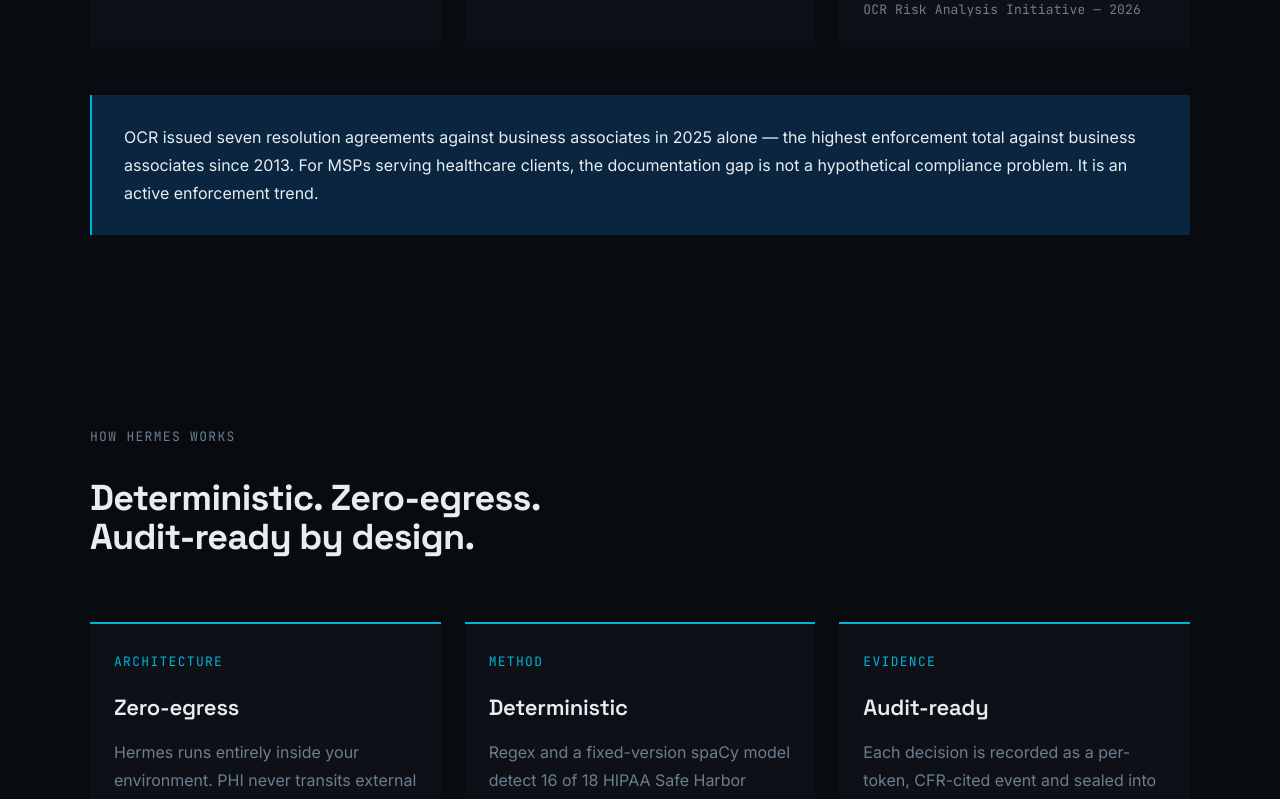
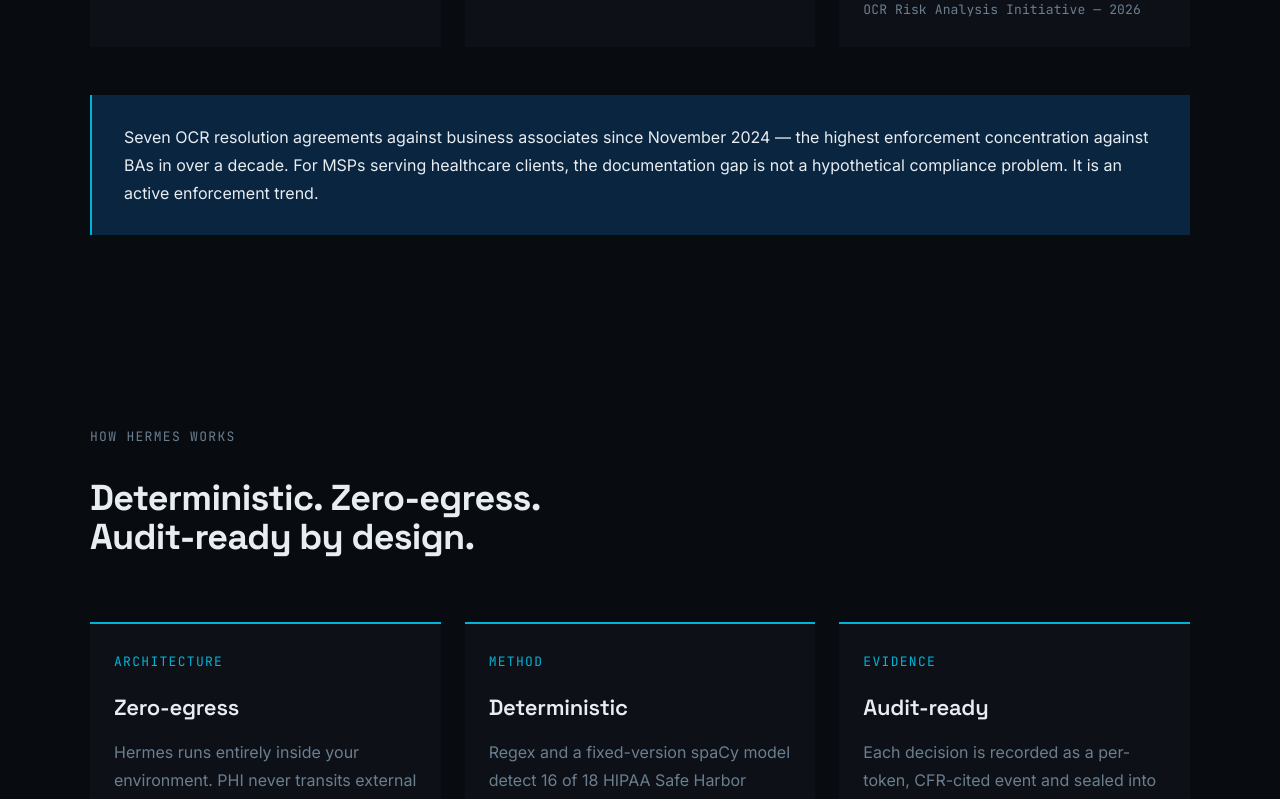
Before and after one commit to g1n0mag1k/hermes-compliance-framework, a Next.js app in the folder landing/: page / in a window 1280 px wide. Shown: the part 2100-2899 px from the top of the page. Built offline with nearby package versions, Linux system fonts and the light colour scheme.

Commit message:
Fix OCR BA enforcement stat wording on landing page
Replace inaccurate 'in 2025 alone' framing with BakerHostetler-aligned
language covering agreements since November 2024.

Co-authored-by: rogersandy90 <rogersandy90@gmail.com>

```diff
--- a/landing/components/Problem.tsx
+++ b/landing/components/Problem.tsx
@@ -85,9 +85,9 @@ export function Problem() {
 
         <div className="mt-12 bg-signal-dim border-l-2 border-signal px-8 py-7">
           <p className="font-body text-body text-ink">
-            OCR issued seven resolution agreements against business associates
-            in 2025 alone — the highest enforcement total against business
-            associates since 2013. For MSPs serving healthcare clients, the
+            Seven OCR resolution agreements against business associates since
+            November 2024 — the highest enforcement concentration against BAs
+            in over a decade. For MSPs serving healthcare clients, the
             documentation gap is not a hypothetical compliance problem. It is
             an active enforcement trend.
           </p>
--- a/landing/components/SocialProof.tsx
+++ b/landing/components/SocialProof.tsx
@@ -7,7 +7,8 @@
 const STATS: readonly { figure: string; label: string; source: string }[] = [
   {
     figure: "7",
-    label: "OCR resolution agreements against business associates in 2025 alone",
+    label:
+      "Seven OCR resolution agreements against business associates since November 2024 — the highest enforcement concentration against BAs in over a decade.",
     source: "HHS Office for Civil Rights — 2025 Enforcement Report",
   },
   {
```
